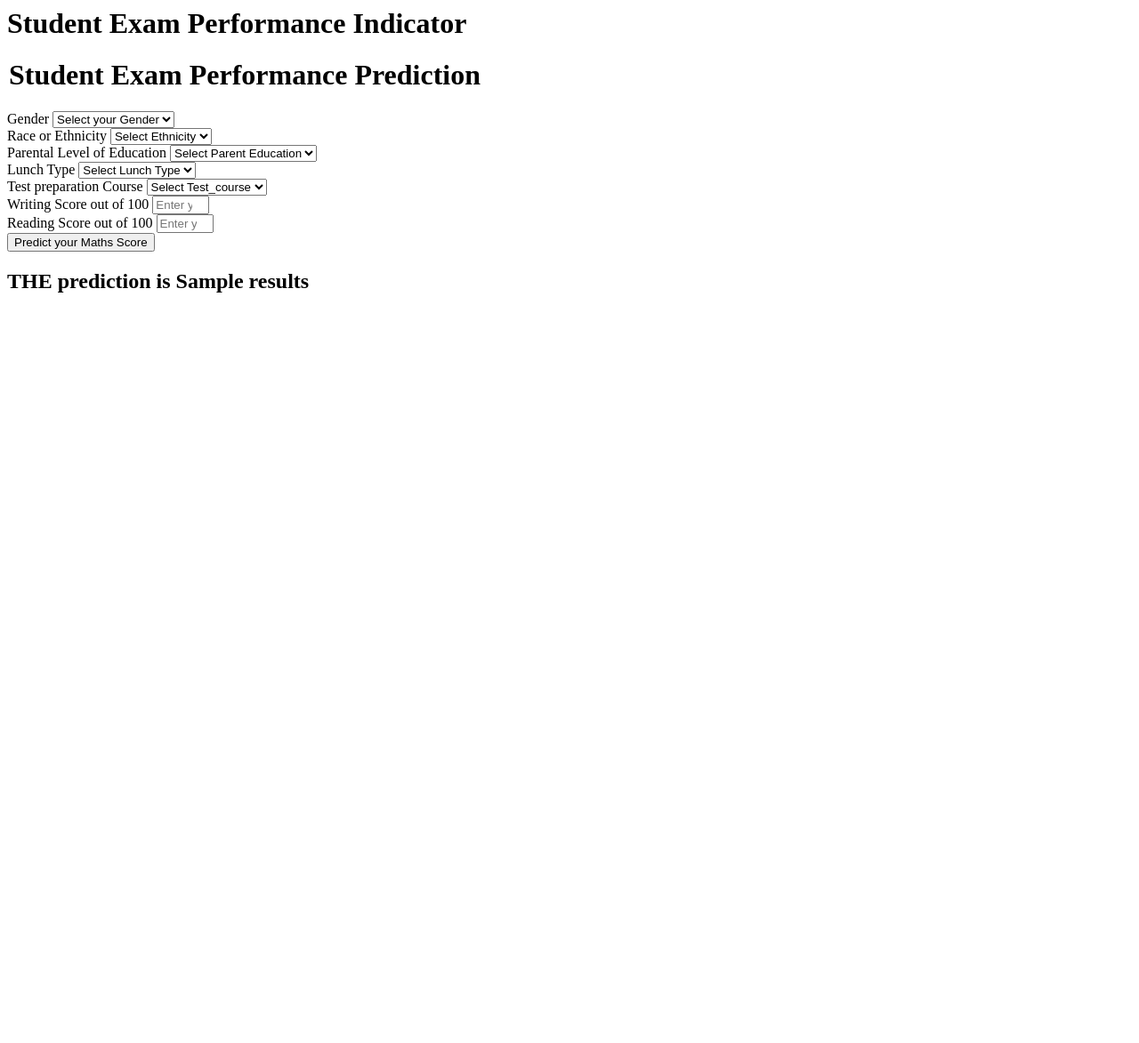
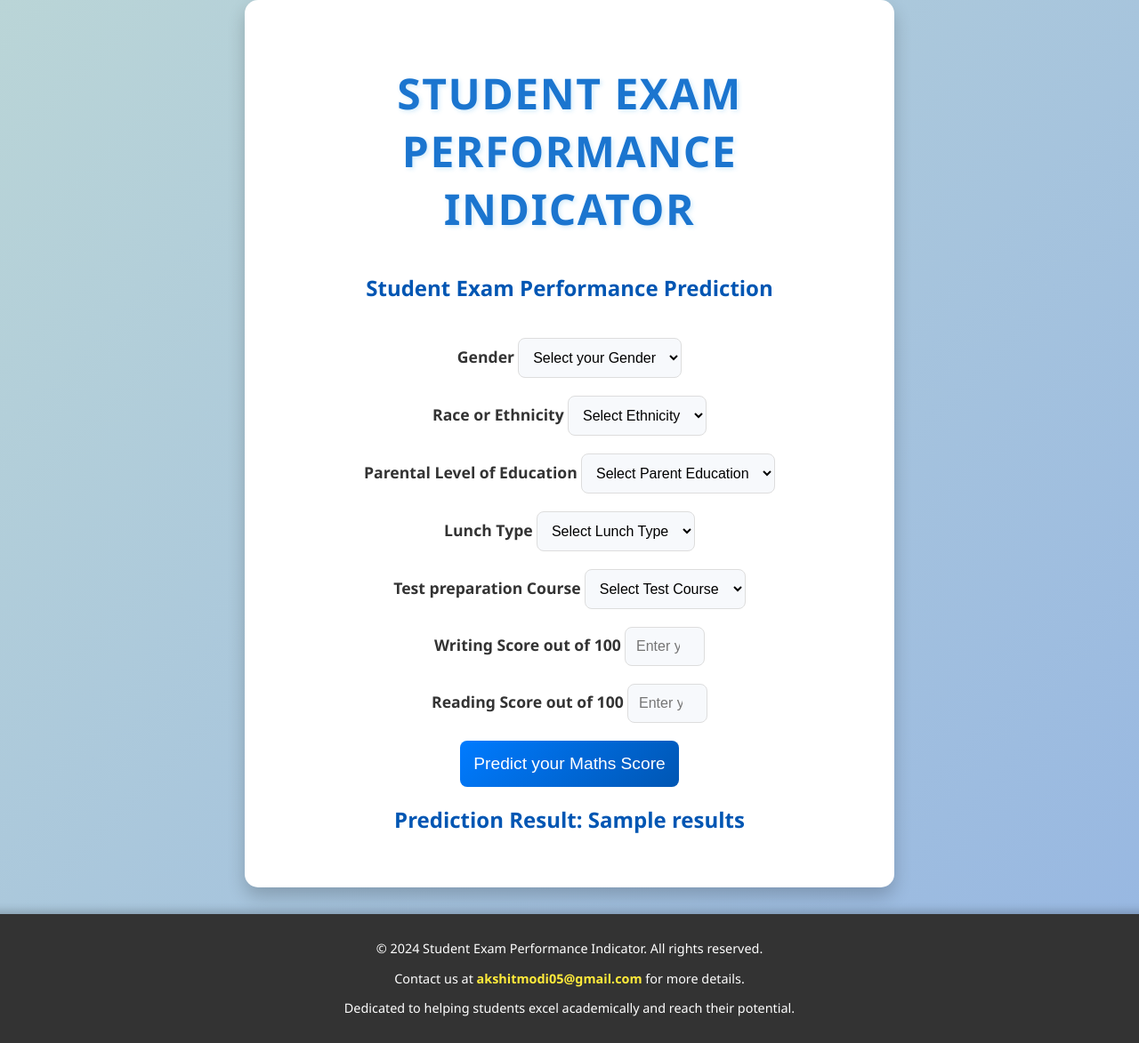
Before and after one commit to Akshitmodi11/ML_project, a Flask app: template templates/home.html in a window 1280 px wide. Shown: the whole page at 89% size. Before the commit the page ends 329 px from the top, so only its background shows below. Run offline with Flask 3, Linux system fonts and the light colour scheme; the template is opened without the code that fills it: most values are stand-ins (such as "Sample title", 1, 10 or a date in 2020).

Commit message:
Add files via upload
chage the front end design

```diff
--- a/templates/home.html
+++ b/templates/home.html
@@ -1,112 +1,214 @@
+<!DOCTYPE html>
+<html lang="en">
+<head>
+    <meta charset="UTF-8">
+    <meta name="viewport" content="width=device-width, initial-scale=1.0">
+    <title>Student Exam Performance Indicator</title>
+    <style>
+        /* Global styling */
+        body {
+            font-family: 'Segoe UI', Tahoma, Geneva, Verdana, sans-serif;
+            background: linear-gradient(135deg, #bad5d7, #96b6e2);
+            display: flex;
+            flex-direction: column;
+            align-items: center;
+            justify-content: center;
+            min-height: 100vh;
+            margin: 0;
+            color: #333;
+        }
 
-<html>
+        /* Container styling */
+        .login {
+            background: #fff;
+            padding: 40px;
+            border-radius: 15px;
+            box-shadow: 0px 10px 20px rgba(0, 0, 0, 0.2);
+            width: 100%;
+            max-width: 650px;
+            text-align: center;
+            transition: transform 0.3s ease;
+        }
+
+        .login:hover {
+            transform: scale(1.03);
+        }
+
+        /* Title styling */
+        .login h1 {
+            font-size: 3rem;
+            color: #1b75cf;
+            margin-bottom: 20px;
+            letter-spacing: 1.5px;
+            text-transform: uppercase;
+            font-weight: 700;
+            text-shadow: 2px 2px 5px rgba(45, 161, 228, 0.2);
+        }
+
+        /* Form styling */
+        form {
+            display: flex;
+            flex-direction: column;
+            gap: 20px;
+        }
+
+        /* Form label */
+        .form-label {
+            font-weight: bold;
+            color: #333;
+            margin-bottom: 5px;
+            font-size: 1.1rem;
+        }
+
+        /* Input and Select Styling */
+        .form-control {
+            padding: 12px;
+            border-radius: 8px;
+            border: 1px solid #ddd;
+            font-size: 1rem;
+            background-color: #f7f9fc;
+            transition: box-shadow 0.3s ease;
+        }
+
+        .form-control:focus {
+            outline: none;
+            border-color: #007bff;
+            box-shadow: 0 0 8px rgba(0, 123, 255, 0.3);
+        }
+
+        /* Button styling */
+        .btn {
+            background: linear-gradient(135deg, #007bff, #0056b3);
+            color: #fff;
+            padding: 15px;
+            border: none;
+            border-radius: 8px;
+            font-size: 1.2rem;
+            cursor: pointer;
+            transition: background 0.3s, transform 0.2s;
+        }
+
+        .btn:hover {
+            background: linear-gradient(135deg, #0056b3, #007bff);
+            transform: scale(1.05);
+        }
+
+        /* Prediction Result */
+        h2 {
+            color: #0056b3;
+            margin-top: 20px;
+            font-size: 1.5rem;
+        }
+
+        /* Footer styling */
+        footer {
+            background-color: #333;
+            color: #fff;
+            width: 100%;
+            padding: 15px 10px;
+            text-align: center;
+            font-size: 0.9rem;
+            margin-top: 30px;
+            border-radius: 0 0 10px 10px;
+            box-shadow: 0px -4px 10px rgba(0, 0, 0, 0.2);
+        }
+
+        footer a {
+            color: #ffeb3b;
+            text-decoration: none;
+            font-weight: bold;
+        }
+
+        footer a:hover {
+            text-decoration: underline;
+            color: #fff;
+        }
+    </style>
+</head>
 <body>
     <div class="login">
        <h1>Student Exam Performance Indicator</h1>
 
        <form action="{{ url_for('predict_datapoint')}}" method="post">
-        <h1>
-            <legend>Student Exam Performance Prediction</legend>
-        </h1>
+        <h2>Student Exam Performance Prediction</h2>
+
         <div class="mb-3">
             <label class="form-label">Gender</label>
-            <select class="form-control" name="gender" placeholder="Enter you Gender" required>
+            <select class="form-control" name="gender" placeholder="Enter your Gender" required>
                 <option class="placeholder" selected disabled value="">Select your Gender</option>
-                <option value="male">
-                    Male
-                </option>
-                <option value="female">
-                    Female
-                </option>
+                <option value="male">Male</option>
+                <option value="female">Female</option>
             </select>
         </div>
+
         <div class="mb-3">
             <label class="form-label">Race or Ethnicity</label>
-            <select class="form-control" name="ethnicity" placeholder="Enter you ethnicity" required>
+            <select class="form-control" name="ethnicity" placeholder="Enter your ethnicity" required>
                 <option class="placeholder" selected disabled value="">Select Ethnicity</option>
-                <option value="group A">
-                    Group A
-                </option>
-                <option value="group B">
-                    Group B
-                </option>
-                <option value="group C">
-                    Group C
-                </option>
-                <option value="group D">
-                    Group D
-                </option>
-                <option value="group E">
-                    Group E
-                </option>
+                <option value="group A">Group A</option>
+                <option value="group B">Group B</option>
+                <option value="group C">Group C</option>
+                <option value="group D">Group D</option>
+                <option value="group E">Group E</option>
             </select>
         </div>
+
         <div class="mb-3">
             <label class="form-label">Parental Level of Education</label>
-            <select class="form-control" name="parental_level_of_education"
-                placeholder="Enter you Parent Education" required>
+            <select class="form-control" name="parental_level_of_education" placeholder="Enter your Parent Education" required>
                 <option class="placeholder" selected disabled value="">Select Parent Education</option>
-                <option value="associate's degree">
-                    associate's degree
-                </option>
-                <option value="bachelor's degree">
-                    bachelor's degree
-                </option>
-                <option value="high school">
-                    high school
-                </option>
-                <option value="master's degree">
-                    master's degree
-                </option>
-                <option value="some college">
-                    some college
-                </option>
-                <option value="some high school">
-                    some high school
-                </option>
+                <option value="associate's degree">Associate's degree</option>
+                <option value="bachelor's degree">Bachelor's degree</option>
+                <option value="high school">High school</option>
+                <option value="master's degree">Master's degree</option>
+                <option value="some college">Some college</option>
+                <option value="some high school">Some high school</option>
             </select>
         </div>
+
         <div class="mb-3">
             <label class="form-label">Lunch Type</label>
-            <select class="form-control" name="lunch" placeholder="Enter you Lunch" required>
+            <select class="form-control" name="lunch" placeholder="Enter your Lunch" required>
                 <option class="placeholder" selected disabled value="">Select Lunch Type</option>
-                <option value="free/reduced">
-                    free/reduced
-                </option>
-                <option value="standard">
-                    standard
-                </option>
+                <option value="free/reduced">Free/reduced</option>
+                <option value="standard">Standard</option>
             </select>
         </div>
+
         <div class="mb-3">
             <label class="form-label">Test preparation Course</label>
-            <select class="form-control" name="test_preparation_course" placeholder="Enter you Course"
-                required>
-                <option class="placeholder" selected disabled value="">Select Test_course</option>
-                <option value="none">
-                    None
-                </option>
-                <option value="completed">
-                    Completed
-                </option>
+            <select class="form-control" name="test_preparation_course" placeholder="Enter your Course" required>
+                <option class="placeholder" selected disabled value="">Select Test Course</option>
+                <option value="none">None</option>
+                <option value="completed">Completed</option>
             </select>
         </div>
+
         <div class="mb-3">
             <label class="form-label">Writing Score out of 100</label>
-            <input class="form-control" type="number" name="reading_score"
-                placeholder="Enter your Reading score" min='0' max='100' />
+            <input class="form-control" type="number" name="writing_score" placeholder="Enter your Writing score" min="0" max="100" required>
         </div>
+
         <div class="mb-3">
             <label class="form-label">Reading Score out of 100</label>
-            <input class="form-control" type="number" name="writing_score"
-                placeholder="Enter your Reading Score" min='0' max='100' />
+            <input class="form-control" type="number" name="reading_score" placeholder="Enter your Reading Score" min="0" max="100" required>
         </div>
+
         <div class="mb-3">
-            <input class="btn btn-primary" type="submit" value="Predict your Maths Score" required />
+            <input class="btn" type="submit" value="Predict your Maths Score">
         </div>
     </form>
+
     <h2>
-       THE  prediction is {{results}}
+       Prediction Result: {{results}}
     </h2>
-   <body>
+    </div>
+
+    <!-- Footer Section -->
+    <footer>
+        <p>&copy; 2024 Student Exam Performance Indicator. All rights reserved.</p>
+        <p>Contact us at <a href="mailto:akshitmodi05@gmail.com">akshitmodi05@gmail.com</a> for more details.</p>
+        <p>Dedicated to helping students excel academically and reach their potential.</p>
+    </footer>
+</body>
 </html>
```
